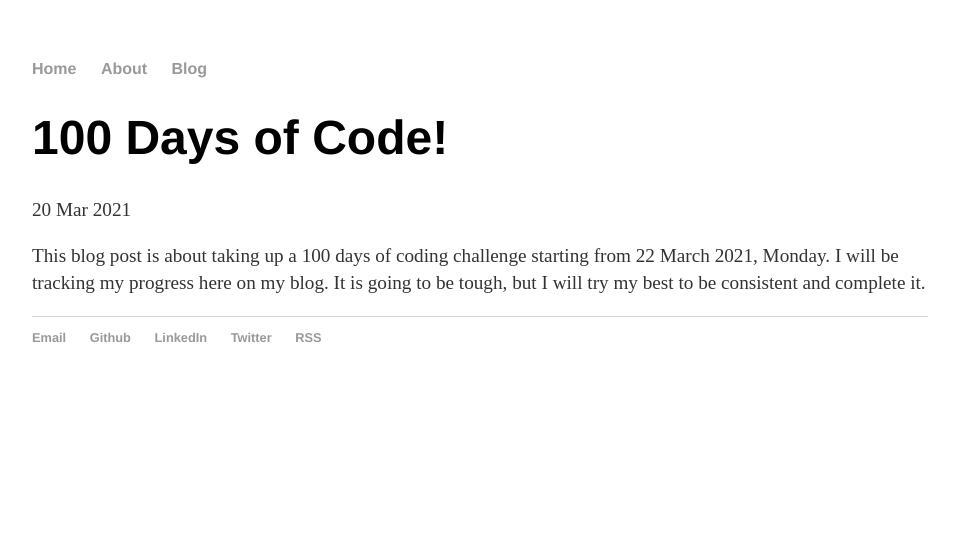
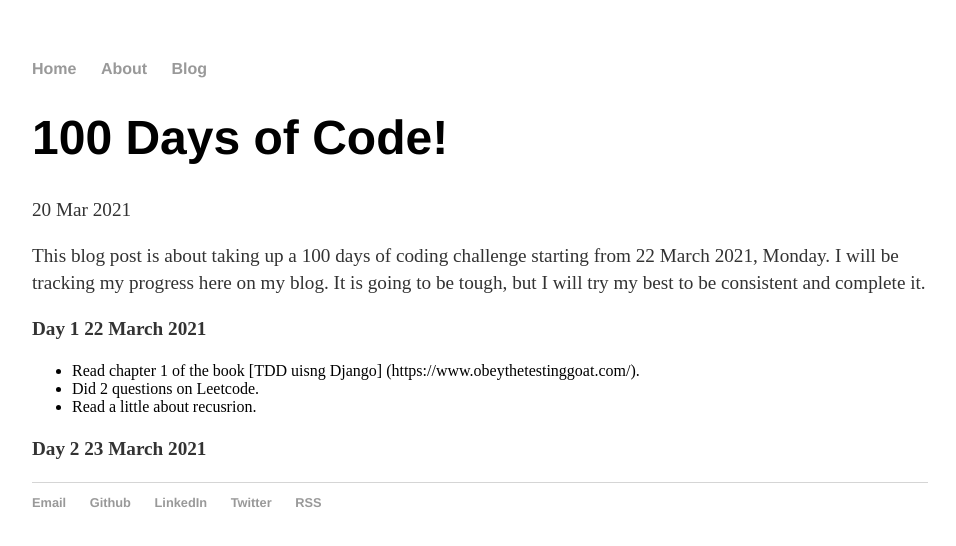
Before and after one commit to ssurbhi560/ssurbhi560.github.io, a Jekyll site: the page built from _posts/2021-03-20-100-Days-of-Code.md, in a window 1280 px wide. Shown: the top 546 px of the page, without its empty margins (160-1116 px from the left). Built offline with Jekyll 4.4.1, drawn with Linux system fonts in a browser that asks for light colours.

Commit message:
100 days of code: Day 1

```diff
--- a/_posts/2021-03-20-100-Days-of-Code.md
+++ b/_posts/2021-03-20-100-Days-of-Code.md
@@ -4,3 +4,12 @@ title: "100 Days of Code!"
 date: 2021-3-20
 ---
 This blog post is about taking up a 100 days of coding challenge starting from 22 March 2021, Monday. I will be tracking my progress here on my blog. It is going to be tough, but I will try my best to be consistent and complete it.
+
+**Day 1**
+**22 March 2021**
+- Read chapter 1 of the book [TDD uisng Django] (https://www.obeythetestinggoat.com/).
+- Did 2 questions on Leetcode.
+- Read a little about recusrion.
+
+**Day 2**
+**23 March 2021**
```
